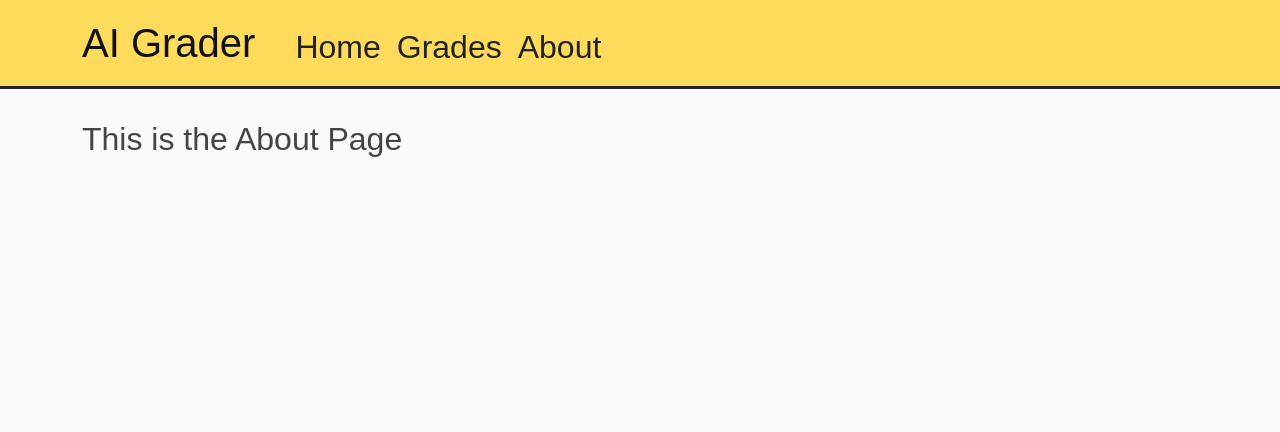
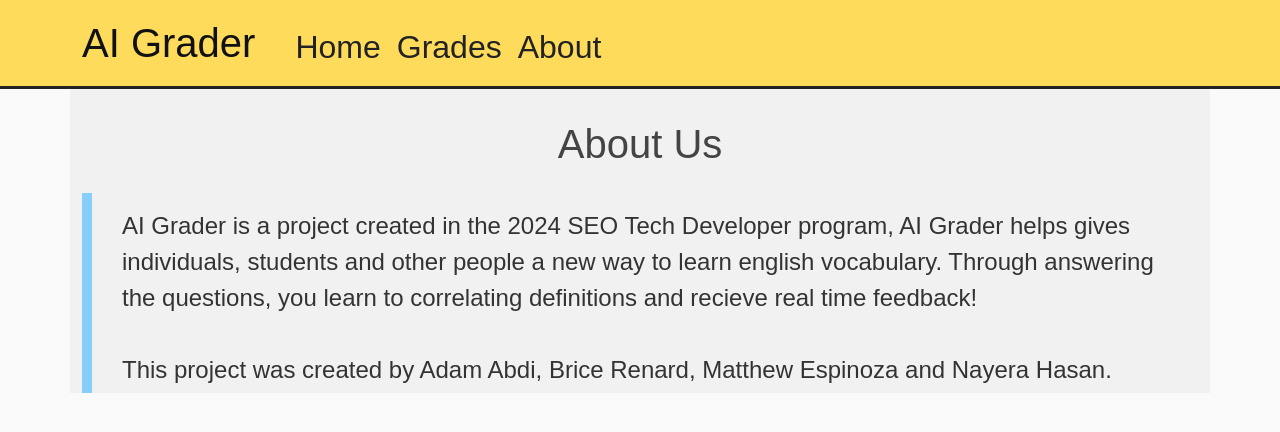
Before and after one commit to Espi5730/Ai-Grader, a Flask app: page /about in a window 1280 px wide. Shown: the top 432 px of the page. Run offline with Flask 3, Linux system fonts and the light colour scheme.

Commit message:
about work

```diff
--- a/static/main.css
+++ b/static/main.css
@@ -18,6 +18,9 @@
 
   main {
     padding-top: 40px;
+    background-color: #f1f1f1;
+    padding-left: 0px;
+    padding-right: 0px;
   }
 
 
@@ -116,7 +119,6 @@
     width: 100%;
     border-left:10px solid lightskyblue;
     font-size: 1.5rem;
-    background-color: #f1f1f1;
   }
 
   .center {
--- a/templates/about.html
+++ b/templates/about.html
@@ -1,5 +1,5 @@
 {% extends "header.html" %}
 {% block content %}
-    <h2>This is the About Page</h2>
-    <p>{{ text }}</p>
+    <h3 id = "home-title">About Us</h3>
+    <p id="introduction">AI Grader is a project created in the 2024 SEO Tech Developer program, AI Grader helps gives individuals, students and other people a new way to learn english vocabulary. Through answering the questions, you learn to correlating definitions and recieve real time feedback! <br><br> This project was created by Adam Abdi, Brice Renard, Matthew Espinoza and Nayera Hasan.</p>
 {% endblock content %}
```
